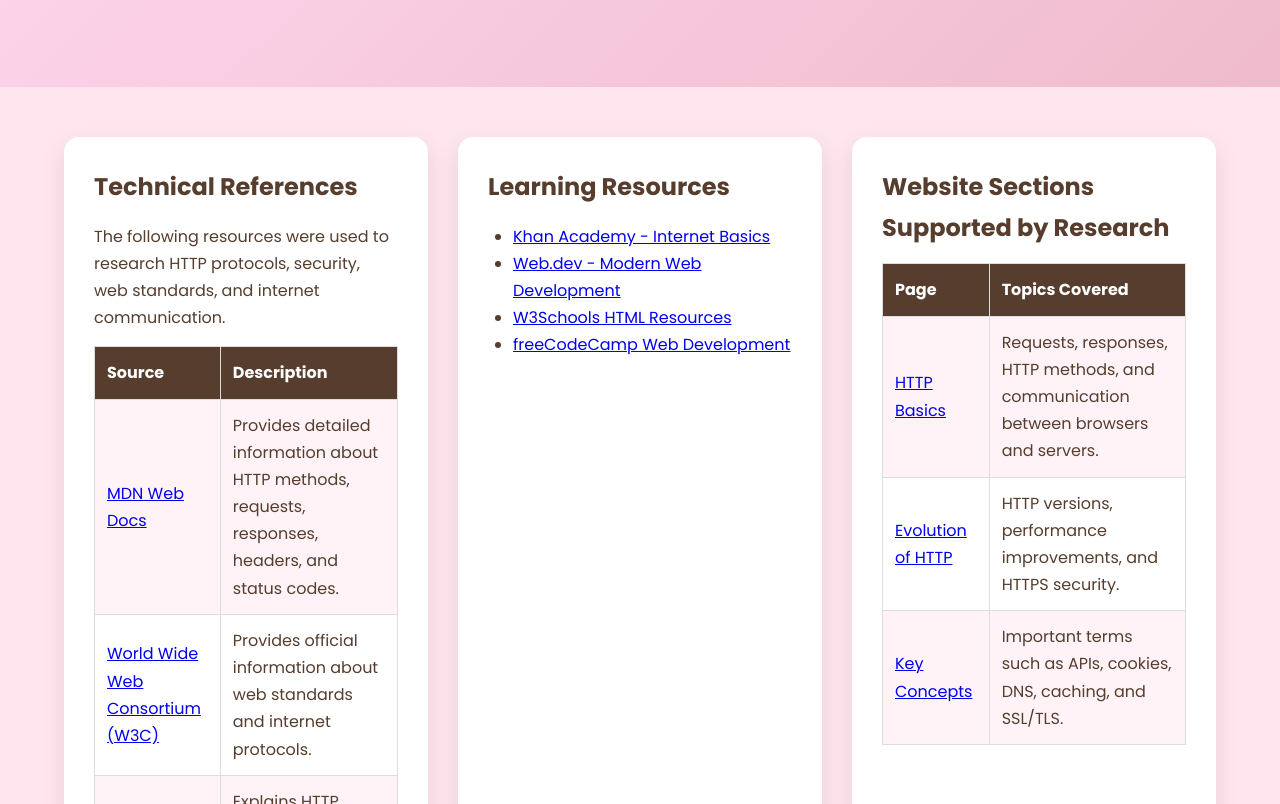
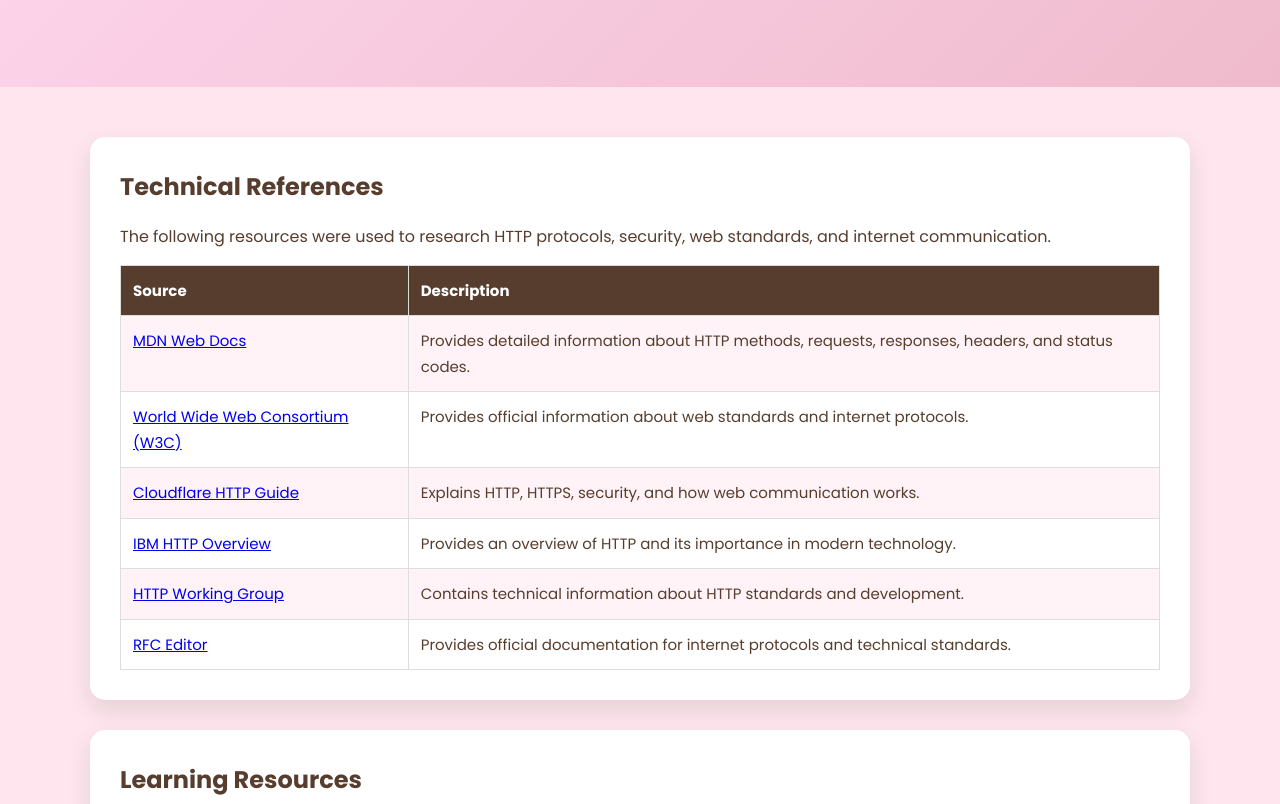
Before and after one commit to bassffish/bassffish, a plain HTML site: page references.html in a window 1280 px wide. Shown: the part 380-1184 px from the top of the page. Drawn offline with Linux system fonts and the light colour scheme.

Commit message:
Update styles.css

```diff
--- a/styles.css
+++ b/styles.css
@@ -559,3 +559,51 @@
 
 
 }
+/* REFERENCES PAGE */
+
+.references-container{
+
+    display:block;
+
+    max-width:1100px;
+
+}
+
+
+.references-container .card{
+
+    margin-bottom:30px;
+
+}
+
+
+.references-container .card:hover{
+
+    transform:none;
+
+}
+
+
+.references-container table{
+
+    width:100%;
+
+    font-size:15px;
+
+}
+
+
+.references-container td{
+
+    vertical-align:top;
+
+}
+
+
+.references-container ul{
+
+    margin-left:25px;
+
+    line-height:2;
+
+}
```
